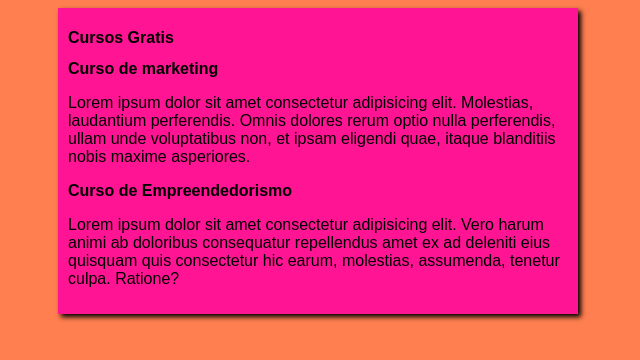
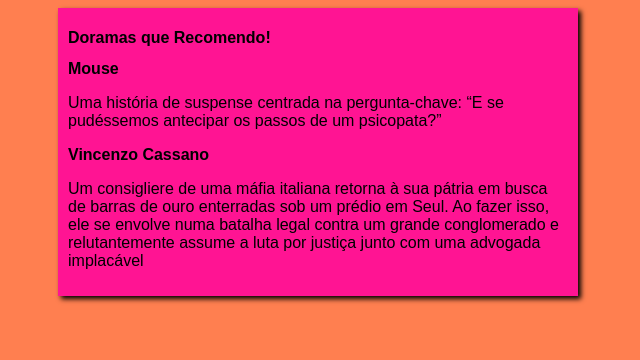
Before and after one commit to iCarolinaCh/Projeto-Site, a plain HTML site: page index.html in a window 1280 px wide. Shown: the whole page, without its empty margins (322-962 px from the left). Drawn offline with Linux system fonts and the light colour scheme.

Commit message:
alteração no texto

```diff
--- a/index.html
+++ b/index.html
@@ -10,15 +10,16 @@
 <body>
     <main>
         <header>
-            <h1>Cursos Gratis</h1>
+            <h1>Doramas que Recomendo!</h1>
         </header>
         <article>
-            <h2>Curso de marketing</h2>
-            <p>Lorem ipsum dolor sit amet consectetur adipisicing elit. Molestias, laudantium perferendis. Omnis dolores rerum optio nulla perferendis, ullam unde voluptatibus non, et ipsam eligendi quae, itaque blanditiis nobis maxime asperiores.</p>
+            <h2>Mouse</h2>
+            <p>Uma história de suspense centrada na pergunta-chave: “E se pudéssemos antecipar os passos de um psicopata?”</p>
         </article>
         <article>
-            <h2>Curso de Empreendedorismo</h2>
-            <p>Lorem ipsum dolor sit amet consectetur adipisicing elit. Vero harum animi ab doloribus consequatur repellendus amet ex ad deleniti eius quisquam quis consectetur hic earum, molestias, assumenda, tenetur culpa. Ratione?</p>
+            <h2>Vincenzo Cassano</h2>
+            <p>Um consigliere de uma máfia italiana retorna à sua pátria em busca de barras de ouro enterradas sob um prédio em Seul.
+                Ao fazer isso, ele se envolve numa batalha legal contra um grande conglomerado e relutantemente assume a luta por justiça junto com uma advogada implacável</p>
         </article>
     </main>
 </body>
```
Also changed, not shown: imagens/mouse.jpeg (added), imagens/vincenzocassano.jpg (added).
